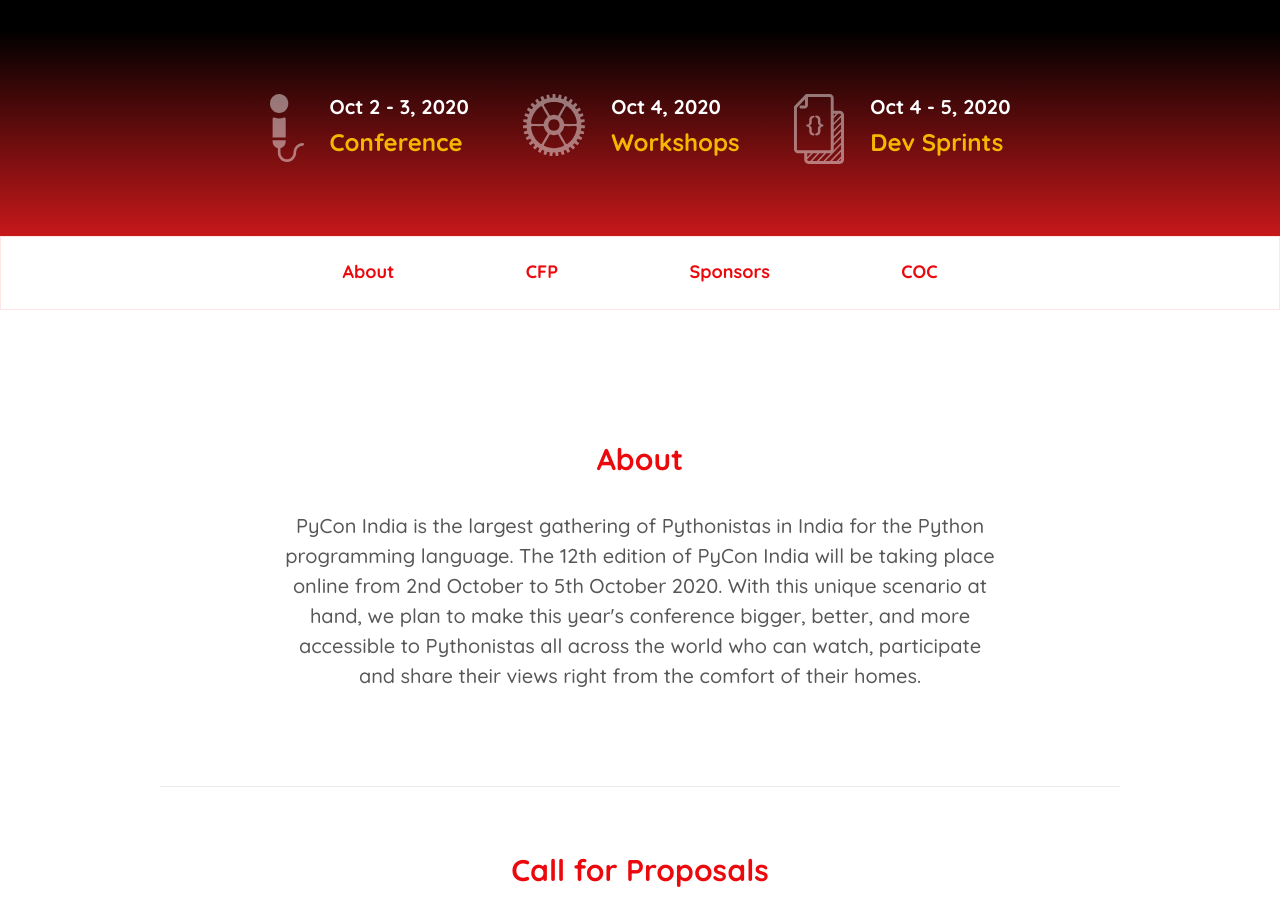
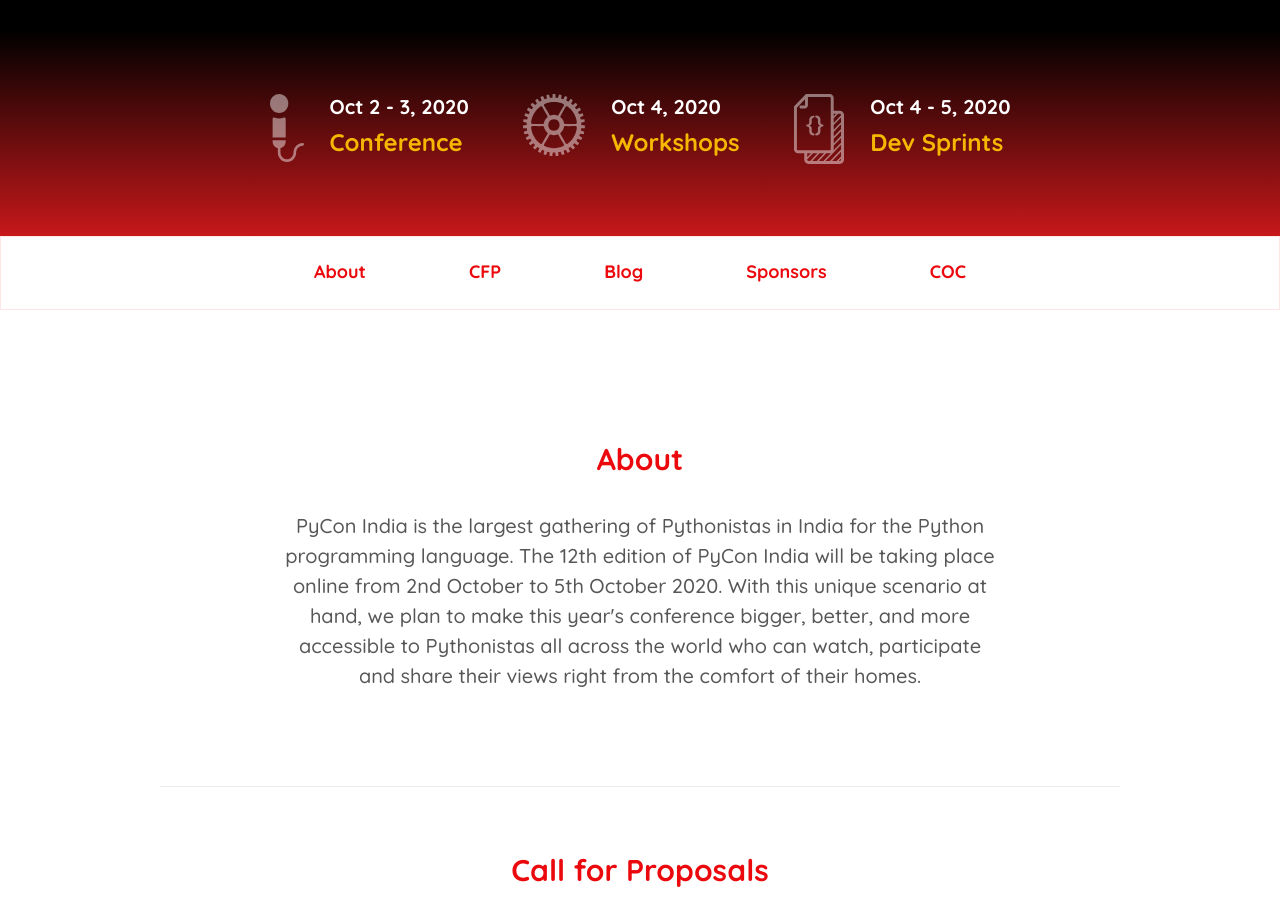
Before and after one commit to pythonindia/inpycon2020, a Jekyll site: the page built from index.md, in a window 1280 px wide and 900 px high, scrolled down 568 px. Built offline with Jekyll 4.4.1, drawn with Linux system fonts in a browser that asks for light colours.

Commit message:
Add Blog to Navbar (#29)
* Add Blog to Navbar

Signed-off-by: Vipul Gupta (@vipulgupta2048) <vipul@balena.io>

* Removed Mailing list

```diff
--- a/_data/nav.yml
+++ b/_data/nav.yml
@@ -4,6 +4,8 @@
 #   link: index.html#speakers
 - name: CFP
   link: /#cfp
+- name: Blog
+  link: /blog
 - name: Sponsors
   link: /#sponsor
 - name: COC
--- a/_data/social-media.yml
+++ b/_data/social-media.yml
@@ -2,6 +2,6 @@
   link: https://www.facebook.com/PyConIndia/
   icon: assets/images/facebook-logo.svg
 
-- tile: twitter
+- title: twitter
   link: https://twitter.com/pyconindia/
   icon: assets/images/twitter-logo.svg
```
